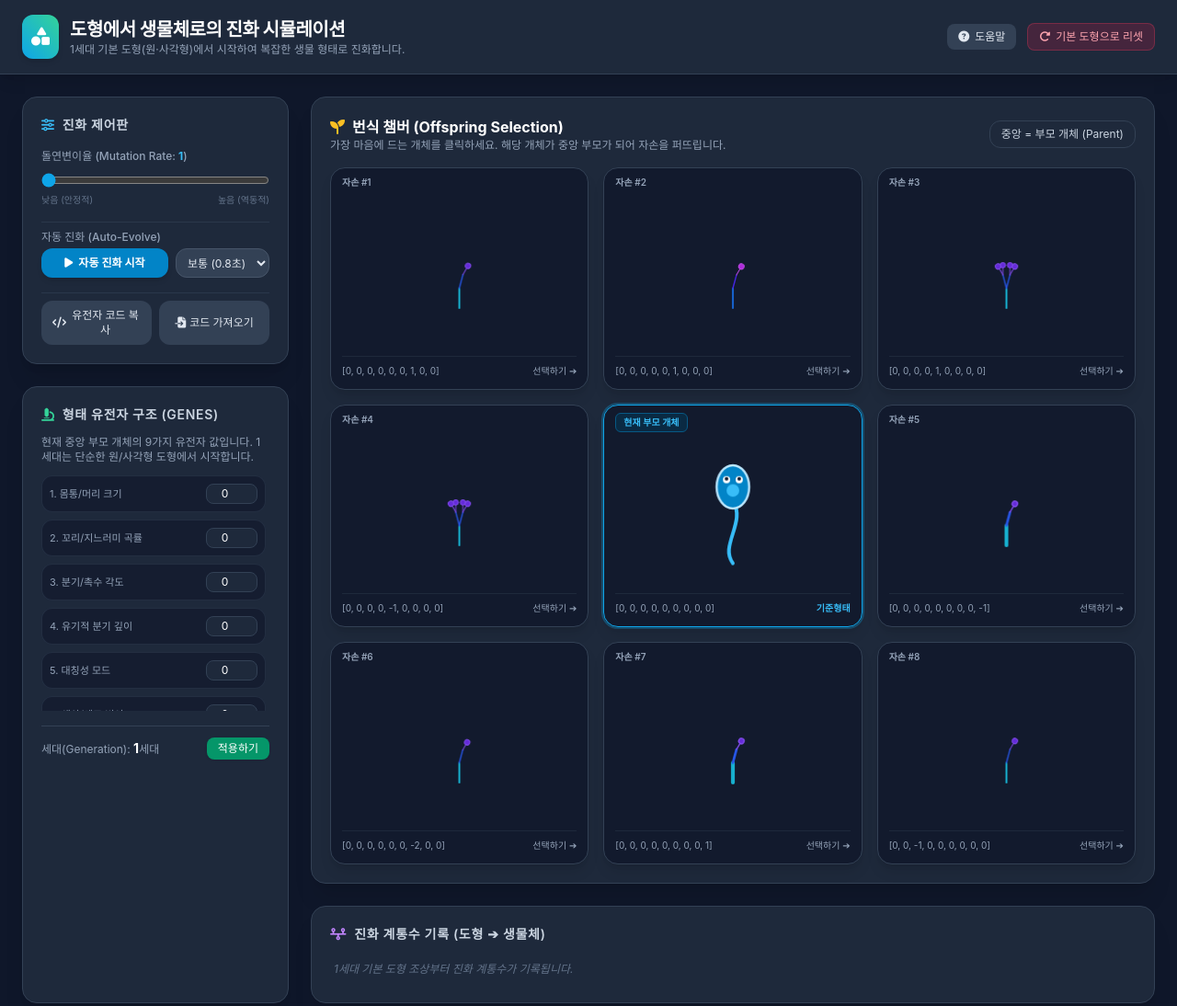
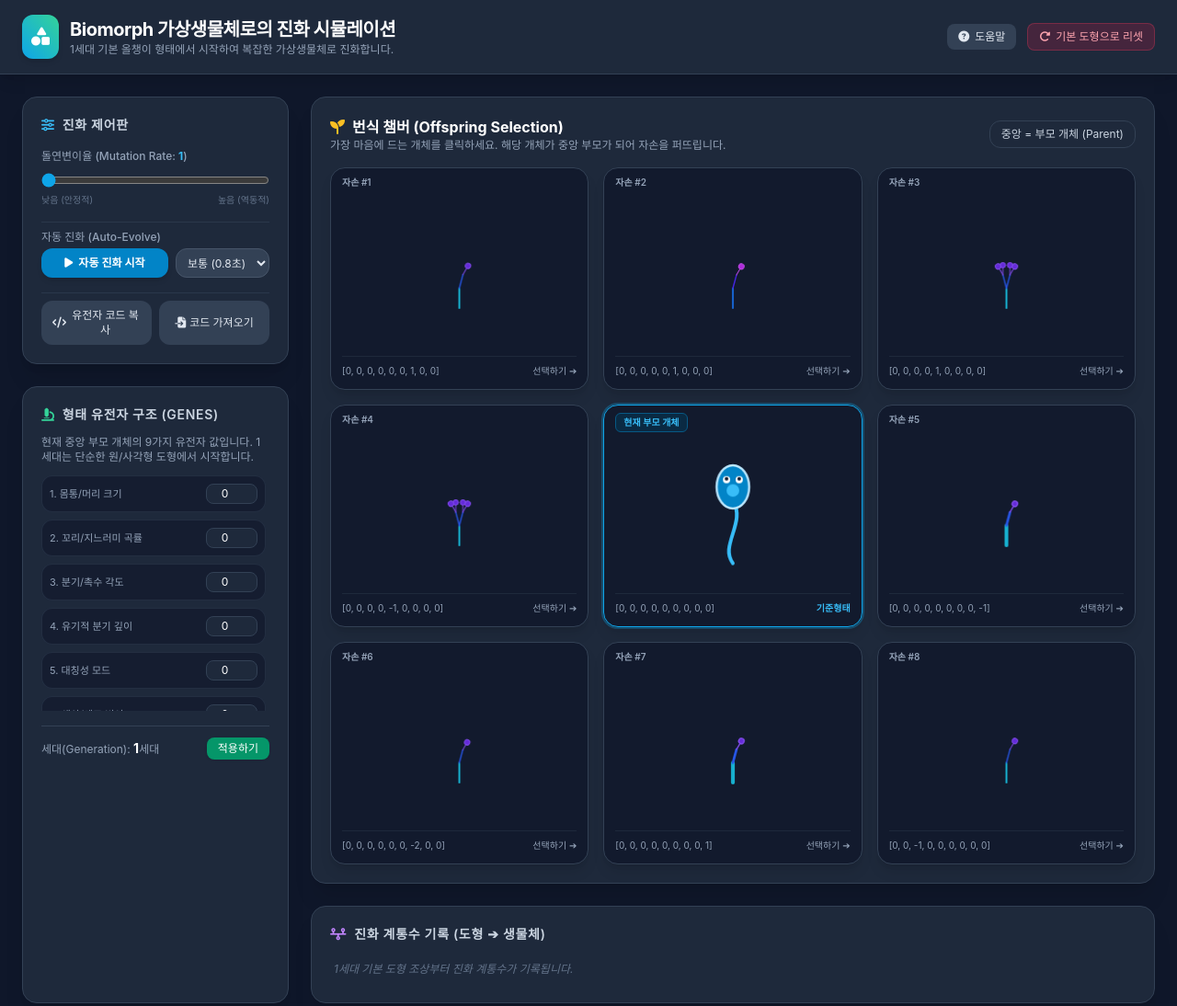
Before and after one commit to openmind1q84/biomorph, a plain HTML site: page index.html in a window 1280 px wide. Shown: the whole page at 92% size. Drawn offline with nearby package versions, Linux system fonts and the light colour scheme.

Commit message:
Add files via upload

```diff
--- a/index.html
+++ b/index.html
@@ -3,7 +3,7 @@
 <head>
     <meta charset="UTF-8">
     <meta name="viewport" content="width=device-width, initial-scale=1.0">
-    <title>바이오모프 진화 시뮬레이션 - 기본 도형에서 생물체로</title>
+    <title>Biomorph 가상생물체로의 진화 시뮬레이션</title>
     <!-- Tailwind CSS for modern styling -->
     <script src="https://cdn.tailwindcss.com"></script>
     <script>
@@ -53,8 +53,8 @@
                 <i class="fa-solid fa-shapes text-xl"></i>
             </div>
             <div>
-                <h1 class="text-xl font-bold tracking-tight text-white">도형에서 생물체로의 진화 시뮬레이션</h1>
-                <p class="text-xs text-slate-400">1세대 기본 도형(원·사각형)에서 시작하여 복잡한 생물 형태로 진화합니다.</p>
+                <h1 class="text-xl font-bold tracking-tight text-white">Biomorph 가상생물체로의 진화 시뮬레이션</h1>
+                <p class="text-xs text-slate-400">1세대 기본 올챙이 형태에서 시작하여 복잡한 가상생물체로 진화합니다.</p>
             </div>
         </div>
         <div class="flex items-center space-x-3 mt-3 sm:mt-0">
```
